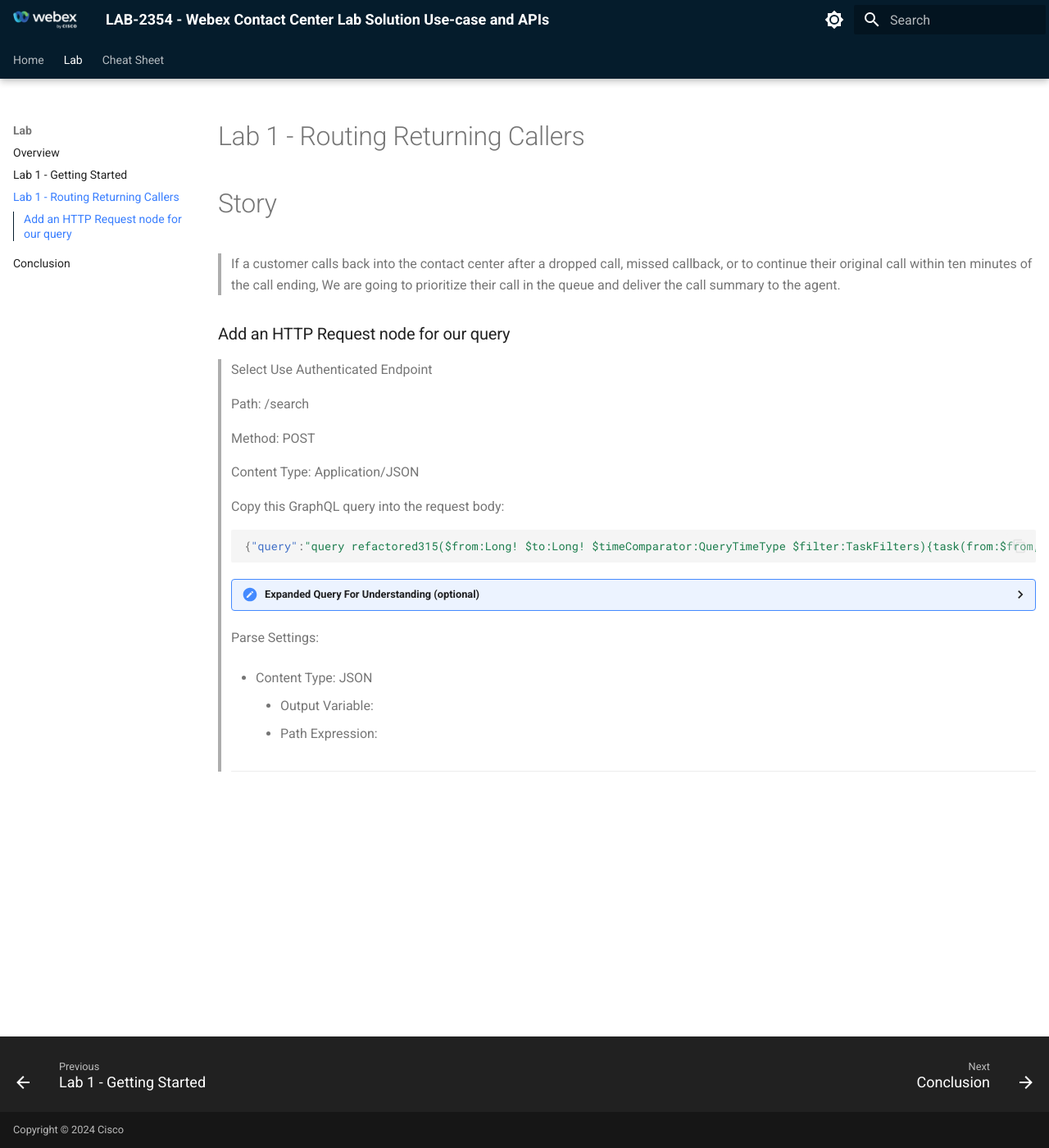
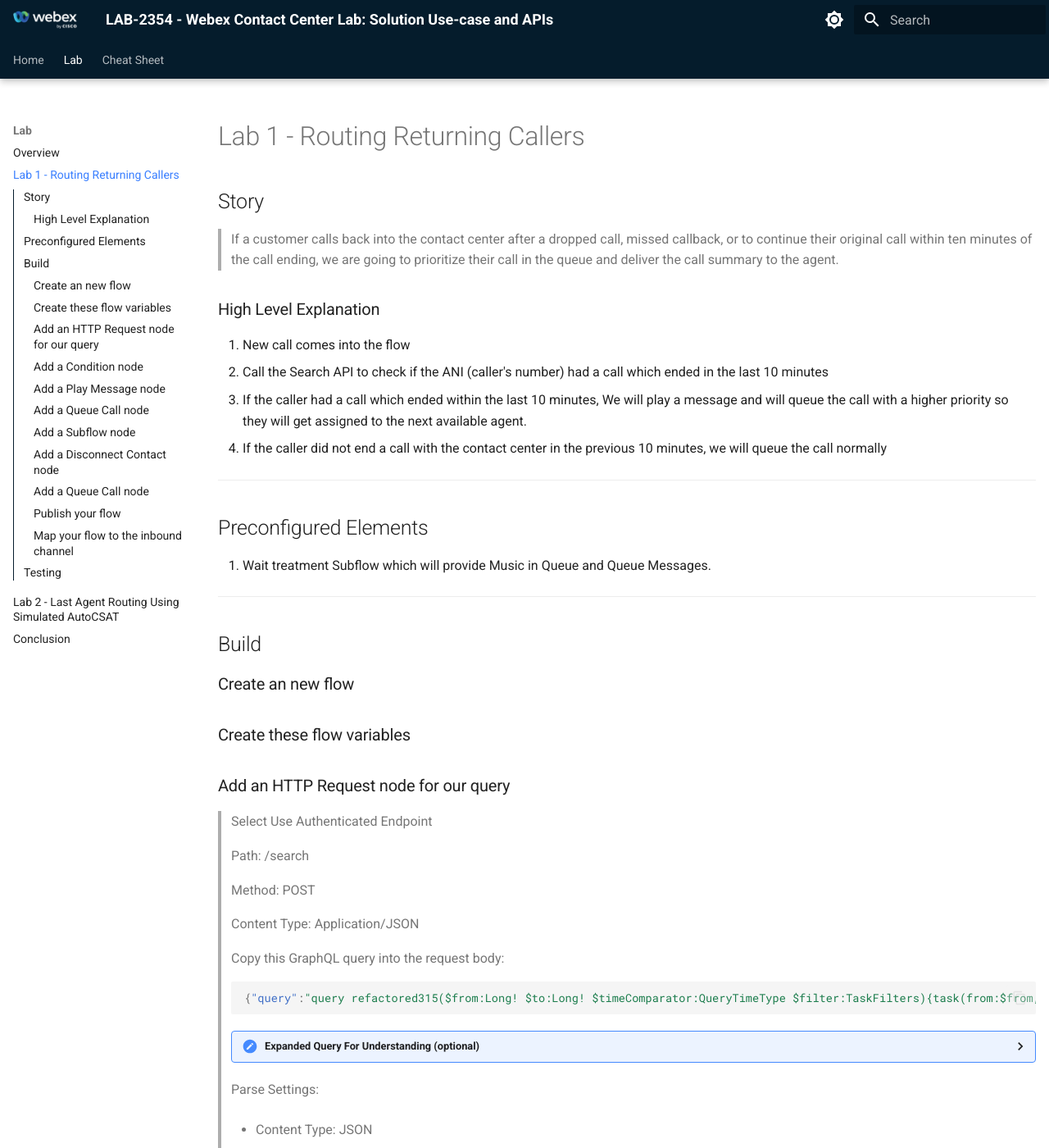
Before and after one commit to WebexCC-SA/LAB-2354, an MkDocs documentation site: the page built from docs/lab1_returningCustomer.md, in a window 1280 px wide and 1400 px high. Shown: the whole window at 82% size. Built offline with MkDocs 1.6.1 and Material for MkDocs 9.7.7, drawn with Linux system fonts in a browser that asks for light colours; some of the changed text lies outside the part shown.

Commit message:
Updating lab with content outlines

```diff
--- a/docs/lab1_returningCustomer.md
+++ b/docs/lab1_returningCustomer.md
@@ -1,7 +1,27 @@
 # Lab 1 - Routing Returning Callers
 
-<h1>Story</h1>
-> If a customer calls back into the contact center after a dropped call, missed callback, or to continue their original call within ten minutes of the call ending, We are going to prioritize their call in the queue and deliver the call summary to the agent.
+## Story
+> If a customer calls back into the contact center after a dropped call, missed callback, or to continue their original call within ten minutes of the call ending, we are going to prioritize their call in the queue and deliver the call summary to the agent.
+
+### High Level Explanation
+1. New call comes into the flow
+2. Call the Search API to check if the ANI (caller's number) had a call which ended in the last 10 minutes
+3. If the caller had a call which ended within the last 10 minutes, We will play a message and will queue the call with a higher priority so they will get assigned to the next available agent.
+4. If the caller did not end a call with the contact center in the previous 10 minutes, we will queue the call normally
+
+---
+
+## Preconfigured Elements
+
+1. Wait treatment Subflow which will provide Music in Queue and Queue Messages.
+
+---
+
+## Build
+
+### Create an new flow
+
+### Create these flow variables
 
 
 
@@ -77,3 +97,21 @@
 >       - Path Expression:
 >
 > ---
+
+### Add a Condition node
+
+### Add a Play Message node
+
+### Add a Queue Call node
+
+### Add a Subflow node
+
+### Add a Disconnect Contact node
+
+### Add a Queue Call node
+
+### Publish your flow
+
+### Map your flow to the inbound channel
+
+## Testing
--- /dev/null
+++ b/docs/lab2_LARbasedOnCSAT.md
@@ -0,0 +1,11 @@
+# Lab 2 - Last Agent Routing Using Simulated AutoCSAT
+
+## Story
+
+### High Level Explanation
+
+## Preconfigured elements
+
+# Build
+
+# Testing
--- a/mkdocs.yml
+++ b/mkdocs.yml
@@ -1,6 +1,6 @@
 ---
-site_name: LAB-2354 - Webex Contact Center Lab Solution Use-case and APIs # This must begin with the session ID
-site_description: LAB-2354 - Webex Contact Center Lab Solution Use-case and APIs # must be same as "site_name"
+site_name: LAB-2354 - Webex Contact Center Lab&colon; Solution Use-case and APIs # This must begin with the session ID
+site_description: LAB-2354 - Webex Contact Center Lab&colon; Solution Use-case and APIs # must be same as "site_name"
 site_author: John Doe
 copyright: Copyright &copy; 2024 Cisco
 theme:
@@ -39,10 +39,10 @@
   - stylesheets/extra.css
 plugins:
   - search
-  - with-pdf:
-      cover_title: LABXXX-1234
-      cover_subtitle: My famous WebexOne Lab
-      cover_logo: template_assets/wx1Splash_new.gif
+  # - with-pdf:
+  #     cover_title: LABXXX-1234
+  #     cover_subtitle: My famous WebexOne Lab
+  #     cover_logo: template_assets/wx1Splash_new.gif
   - glightbox:
       touchNavigation: true
       loop: false
@@ -79,8 +79,9 @@
   - Home: index.md
   - Lab:
       - Overview: overview.md
-      - Lab 1 - Getting Started: lab1_getting_started.md
+      # - Lab 1 - Getting Started: lab1_getting_started.md
       - Lab 1 - Routing Returning Callers: lab1_returningCustomer.md
+      - Lab 2 - Last Agent Routing Using Simulated AutoCSAT: lab2_LARbasedOnCSAT.md
       - Conclusion: conclusion.md
   # - Topologies: topologies.md
   - Cheat Sheet: cheatsheet.md
```
Also changed, not shown: docs/overview.md (+20 -6 lines).
